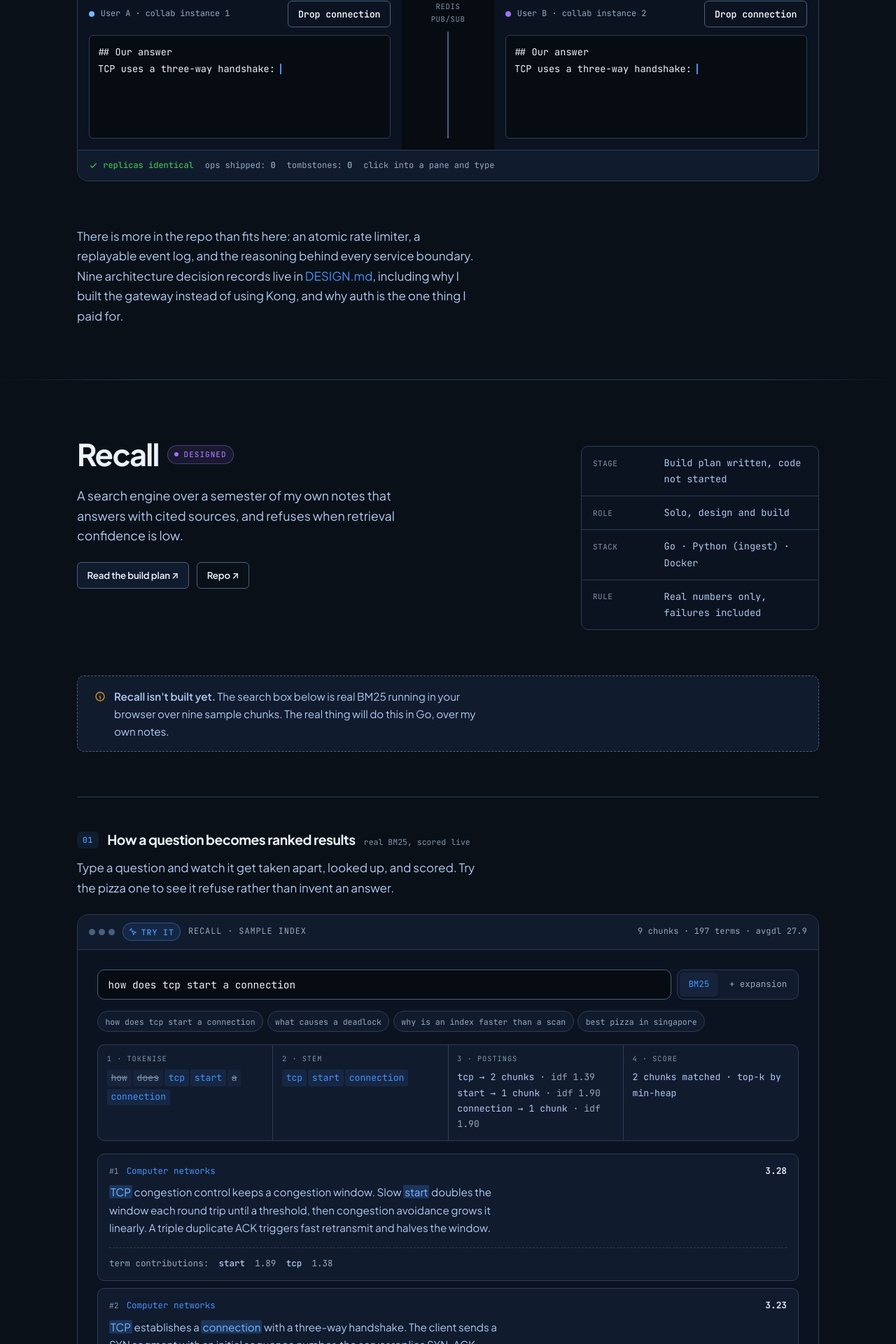
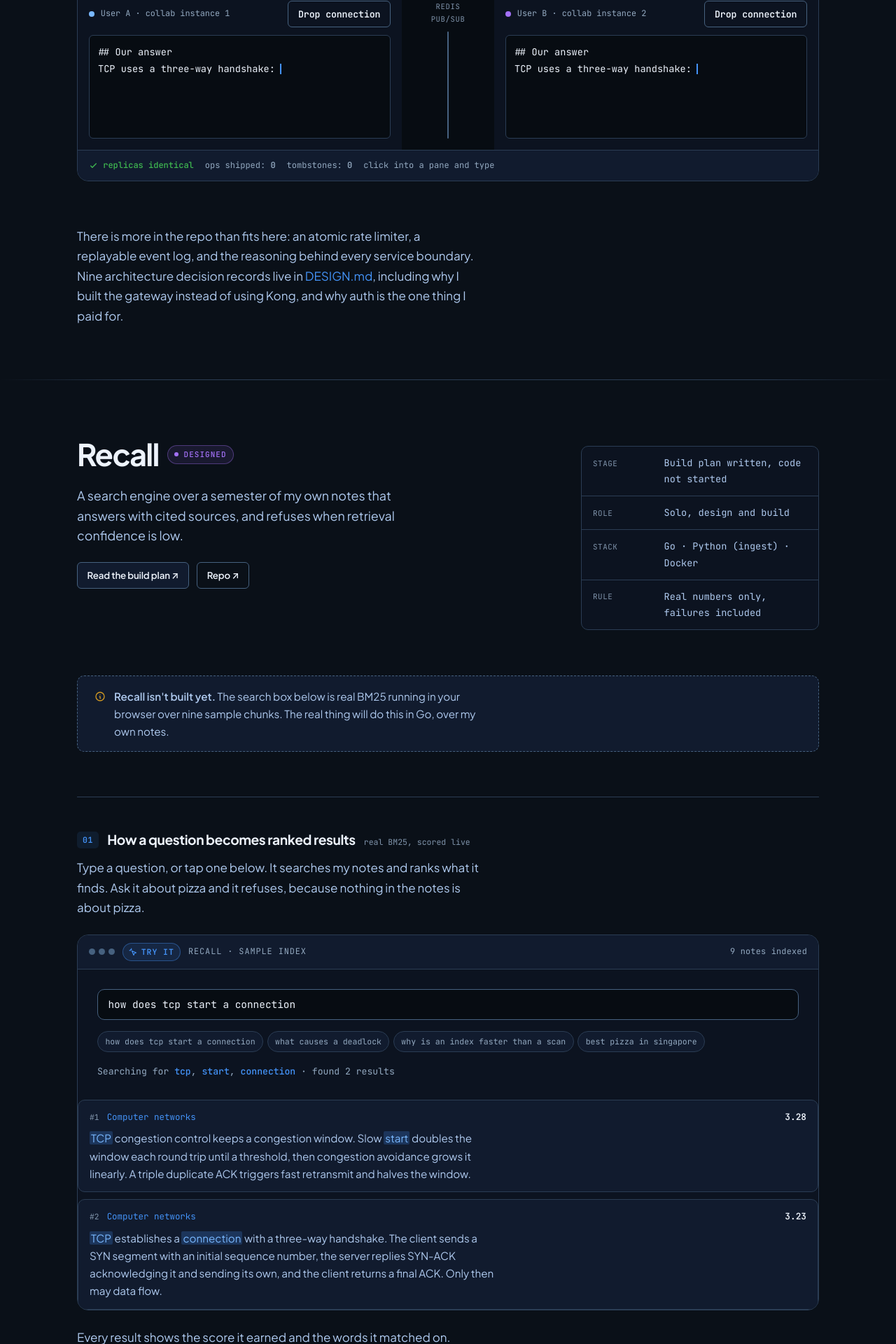
Before and after one commit to Wnayar/Personal_Webpage, a Flask app: page /systems in a window 1280 px wide. Shown: the part 2400-4320 px from the top of the page at 70% size. Run offline with Flask 3, Linux system fonts and the light colour scheme.

Commit message:
Add playback controls, simplify the search demo, hint the gate
Request walkthrough is now a stepper rather than a fixed animation. The
captions carry real detail and three seconds was not enough to read them, so
there is a pause button and step back and forward, and the dwell went from 3s
to 4.6s. Controls only appear once a walkthrough is running.

Search demo was doing too much. Removed the "BM25 / + expansion" toggle,
since the label means nothing to most readers and the mode it switched was an
illustration rather than the real retrieval. Replaced the four-stage
tokenise/stem/postings/score pipeline with one plain line: "Searching for
deadlock, found 1 result". Also dropped "avgdl 27.9" and the per-term
contribution row, and reworded the refusal from "retrieval confidence too low"
to "No answer. Nothing in the notes is a good enough match. It would rather
say nothing than make something up."

Airlock's terminal was a large empty box with no indication it was waiting on
you. It now explains the two choices, and the hint fades once you pick one.

Two bugs found while verifying rather than by reading:
  - `running` was left referenced by the hover handlers after the old
    timer-chain player was replaced, throwing on every hover.
  - The controls ignored the hidden attribute, because a display value beats
    it. Stated explicitly now.

Co-Authored-By: Claude Opus 5 (1M context) <noreply@anthropic.com>

```diff
--- a/static/css/labs.css
+++ b/static/css/labs.css
@@ -2252,3 +2252,108 @@ input[type="range"]::-moz-range-thumb {
     padding: var(--s-3) var(--s-4);
   }
 }
+
+/* Playback controls for the request walkthrough. The captions carry real
+   detail, so it has to be possible to stop and go back. */
+.topo__controls {
+  display: flex;
+  align-items: center;
+  gap: var(--s-2);
+  margin-top: var(--s-3);
+}
+
+.topo__ctrl {
+  display: inline-flex;
+  align-items: center;
+  justify-content: center;
+  gap: 0.4rem;
+  min-height: 32px;
+  padding: 0 0.6rem;
+  border: 1px solid var(--border-strong);
+  border-radius: var(--r-sm);
+  background: var(--surface-2);
+  color: var(--text-2);
+  font-family: var(--font-mono);
+  font-size: var(--fs-micro);
+  letter-spacing: 0.06em;
+  text-transform: uppercase;
+  transition: all 0.2s var(--ease);
+}
+
+.topo__ctrl:hover:not(:disabled) {
+  color: var(--text);
+  border-color: var(--accent-deep);
+  background: var(--surface-3);
+}
+
+.topo__ctrl:disabled {
+  opacity: 0.35;
+  cursor: not-allowed;
+}
+
+.topo__ctrl--play {
+  color: var(--accent);
+  border-color: color-mix(in srgb, var(--accent) 45%, transparent);
+  background: var(--wash-accent);
+  padding-inline: 0.75rem;
+}
+
+.topo__ctrl .topo__icon-pause {
+  display: none;
+}
+
+.topo__ctrl.is-playing .topo__icon-pause {
+  display: block;
+}
+
+.topo__ctrl.is-playing .topo__icon-play {
+  display: none;
+}
+
+/* Tells you the terminal is waiting on you, rather than being broken. */
+.gate__term {
+  position: relative;
+}
+
+.gate__hint {
+  position: absolute;
+  inset: auto var(--s-5) var(--s-5) var(--s-5);
+  margin: 0;
+  max-width: none;
+  padding: var(--s-4);
+  border: 1px dashed var(--border-strong);
+  border-radius: var(--r-sm);
+  background: color-mix(in srgb, var(--surface) 88%, transparent);
+  font-size: var(--fs-sm);
+  line-height: var(--lh-sm);
+  color: var(--muted);
+  transition: opacity 0.3s var(--ease);
+}
+
+.gate__hint b {
+  color: var(--text-2);
+}
+
+.gate__hint.is-hidden {
+  opacity: 0;
+  pointer-events: none;
+}
+
+/* One plain sentence in place of the old four-stage pipeline. */
+.ir__matched {
+  margin: 0 0 var(--s-4);
+  max-width: none;
+  font-family: var(--font-mono);
+  font-size: var(--fs-xs);
+  color: var(--muted);
+}
+
+.ir__matched b {
+  color: var(--accent);
+  font-weight: 500;
+}
+
+/* A display value beats the hidden attribute, so say it outright. */
+.topo__controls[hidden] {
+  display: none;
+}
--- a/static/js/bm25.js
+++ b/static/js/bm25.js
@@ -57,20 +57,6 @@
     to: 1, in: 1, on: 1, at: 1, for: 1, and: 1, or: 1, it: 1, its: 1, that: 1,
     this: 1, with: 1, as: 1, by: 1, from: 1, how: 1, what: 1, does: 1, do: 1,
     which: 1, when: 1, why: 1, can: 1, will: 1, would: 1, s: 1
-  };
-
-  /* Illustrative expansion only. Recall's hybrid mode fuses BM25 with vector
-     similarity over real embeddings; a hand-written map is not that, and is
-     labelled as such in the UI. */
-  var RELATED = {
-    handshake: ["syn", "ack", "connect"],
-    lock: ["deadlock", "mutual", "exclus"],
-    stuck: ["deadlock", "wait", "circular"],
-    memori: ["page", "frame", "virtual"],
-    fast: ["index", "logarithm", "cach"],
-    partit: ["cap", "consist", "avail"],
-    shard: ["hash", "ring", "node"],
-    order: ["sort", "sequenc", "rang"]
   };
 
   var K1 = 1.2;
@@ -150,13 +136,8 @@
   /* --- UI ----------------------------------------------------------------- */
 
   var input = lab.querySelector("[data-ir-input]");
-  var stageTokens = lab.querySelector("[data-stage-tokens]");
-  var stageTerms = lab.querySelector("[data-stage-terms]");
-  var stagePostings = lab.querySelector("[data-stage-postings]");
-  var stageScored = lab.querySelector("[data-stage-scored]");
+  var matchedEl = lab.querySelector("[data-ir-matched]");
   var results = lab.querySelector("[data-ir-results]");
-  var hybridBtns = lab.querySelectorAll("[data-ir-mode]");
-  var mode = "keyword";
 
   var REFUSE_BELOW = 1.0;
 
@@ -168,64 +149,19 @@
     var q = input.value.trim();
 
     if (!q) {
-      stageTokens.innerHTML = '<span class="muted">·</span>';
-      stageTerms.innerHTML = '<span class="muted">·</span>';
-      stagePostings.innerHTML = '<span class="muted">·</span>';
-      stageScored.innerHTML = '<span class="muted">·</span>';
+      matchedEl.textContent = "";
       results.innerHTML = "";
       return;
     }
 
     var a = analyse(q);
-
-    /* Stage 1: raw tokens, with stopwords struck through. */
-    var tokHtml = "";
-    a.raw.forEach(function (w) {
-      var isStop = STOPWORDS[w] || w.length < 2;
-      tokHtml += chipHtml(w, isStop ? "drop" : "");
-    });
-    stageTokens.innerHTML = tokHtml || '<span class="muted">·</span>';
-
-    /* Stage 2: stems, plus expansion terms if hybrid is on. */
     var terms = a.kept.map(function (t) {
       return t.term;
     });
     var expanded = [];
-    if (mode === "hybrid") {
-      terms.forEach(function (t) {
-        (RELATED[t] || []).forEach(function (r) {
-          if (terms.indexOf(r) === -1 && expanded.indexOf(r) === -1) expanded.push(r);
-        });
-      });
-    }
+    var all = terms;
 
-    var termHtml = terms
-      .map(function (t) {
-        return chipHtml(t);
-      })
-      .join("");
-    termHtml += expanded
-      .map(function (t) {
-        return chipHtml(t, "syn");
-      })
-      .join("");
-    stageTerms.innerHTML = termHtml || '<span class="muted">·</span>';
-
-    /* Stage 3: postings list sizes, the actual index lookup. */
-    var all = terms.concat(expanded);
-    var postHtml = all
-      .map(function (t) {
-        var e = index[t];
-        var n = e ? Object.keys(e.postings).length : 0;
-        return (
-          '<div>' + t + " → " + (n ? n + " chunk" + (n === 1 ? "" : "s") : "∅") +
-          '<span class="muted"> · idf ' + idf(t).toFixed(2) + "</span></div>"
-        );
-      })
-      .join("");
-    stagePostings.innerHTML = postHtml || '<span class="muted">·</span>';
-
-    /* Stage 4: score every candidate document. */
+    /* Score every candidate chunk. */
     var scores = [];
     for (var d = 0; d < N; d++) {
       var total = 0;
@@ -247,19 +183,24 @@
       return y.score - x.score;
     });
 
-    stageScored.innerHTML = scores.length
-      ? scores.length + " chunk" + (scores.length === 1 ? "" : "s") + " matched · top-k by min-heap"
-      : '<span class="muted">no chunk contains any query term</span>';
+    /* One plain line instead of a four-stage jargon pipeline. */
+    var used = terms.filter(function (t) {
+      return index[t] && Object.keys(index[t].postings).length;
+    });
+    matchedEl.innerHTML = used.length
+      ? "Searching for " + used.map(function (t) { return "<b>" + t + "</b>"; }).join(", ") +
+        " · found " + scores.length + " result" + (scores.length === 1 ? "" : "s")
+      : "None of those words appear anywhere in the notes.";
 
     /* Results, or the refusal the build plan specifies. */
     var top = scores.slice(0, 3);
 
     if (!top.length || top[0].score < REFUSE_BELOW) {
       results.innerHTML =
-        '<div class="refusal"><b>Refused: retrieval confidence too low</b>' +
-        "Nothing in the index scored above the threshold" +
-        (top.length ? " (best was " + top[0].score.toFixed(2) + ", floor is " + REFUSE_BELOW.toFixed(2) + ")" : "") +
-        ". Recall answers from retrieved chunks or not at all: an answer with no sources behind it is the failure mode the citation requirement exists to prevent." +
+        '<div class="refusal"><b>No answer</b>' +
+        "Nothing in the notes is a good enough match" +
+        (top.length ? " (best score " + top[0].score.toFixed(2) + ", it needs " + REFUSE_BELOW.toFixed(2) + ")" : "") +
+        ". It would rather say nothing than make something up." +
         "</div>";
       return;
     }
@@ -278,15 +219,6 @@
           return matched[stem(w.toLowerCase())] ? "<mark>" + w + "</mark>" : w;
         });
 
-        var math = hit.parts
-          .sort(function (x, y) {
-            return y.s - x.s;
-          })
-          .map(function (p) {
-            return "<b>" + p.t + "</b> " + p.s.toFixed(2);
-          })
-          .join("");
-
         return (
           '<article class="hit" style="animation-delay:' + rank * 60 + 'ms">' +
           '<span class="hit__bar" style="--w:' + ((hit.score / maxScore) * 100).toFixed(1) + '%"></span>' +
@@ -294,7 +226,6 @@
           '<span class="hit__src">' + doc.src + "</span>" +
           '<span class="hit__score">' + hit.score.toFixed(2) + "</span></div>" +
           '<p class="hit__text">' + highlighted + "</p>" +
-          '<div class="hit__math"><span class="muted">term contributions:</span>' + math + "</div>" +
           "</article>"
         );
       })
@@ -311,21 +242,10 @@
     });
   });
 
-  hybridBtns.forEach(function (btn) {
-    btn.addEventListener("click", function () {
-      mode = btn.getAttribute("data-ir-mode");
-      hybridBtns.forEach(function (b) {
-        b.setAttribute("aria-pressed", String(b === btn));
-      });
-      run();
-    });
-  });
-
   /* Corpus stats for the panel bar. */
   var statsEl = lab.querySelector("[data-ir-stats]");
   if (statsEl) {
-    statsEl.textContent =
-      N + " chunks · " + Object.keys(index).length + " terms · avgdl " + avgdl.toFixed(1);
+    statsEl.textContent = N + " notes indexed";
   }
 
   input.value = "how does tcp start a connection";
--- a/static/js/gate.js
+++ b/static/js/gate.js
@@ -108,6 +108,7 @@
   var verdictEl = lab.querySelector("[data-verdict]");
   var tierEl = lab.querySelector("[data-tier]");
   var termEl = lab.querySelector("[data-terminal]");
+  var hintEl = lab.querySelector("[data-gate-hint]");
   var runBtns = lab.querySelectorAll("[data-case]");
 
   var timers = [];
@@ -127,6 +128,7 @@
     });
     verdictEl.className = "verdict";
     verdictEl.textContent = "waiting for an install";
+    if (hintEl) hintEl.classList.remove("is-hidden");
     tierEl.innerHTML = "<b>Tier 1 · deterministic tripwires.</b> Plain code, no model. Reading a planted honeytoken, connecting out to a non-registry host, or spawning a shell during an install triggers an instant block on its own.";
     termEl.innerHTML = "";
   }
@@ -189,6 +191,7 @@
 
   function run(caseKey) {
     clearAll();
+    if (hintEl) hintEl.classList.add("is-hidden");
     var c = CASES[caseKey];
 
     verdictEl.textContent = "checking " + c.pkg + " …";
--- a/static/js/topology.js
+++ b/static/js/topology.js
@@ -7,6 +7,11 @@
 
   var stage = document.getElementById("topo-stage");
   if (!stage) return;
+
+  /* True while a walkthrough owns the highlighting, so hover does not fight it. */
+  function scenarioActive() {
+    return !!(typeof player !== "undefined" && player && player.key);
+  }
 
   var reduced = (window.WN && window.WN.reduced) || false;
   var NS = "http://www.w3.org/2000/svg";
@@ -321,10 +326,10 @@
     };
     g.addEventListener("click", select);
     g.addEventListener("mouseenter", function () {
-      if (!running) hoverNode(n.id);
+      if (!scenarioActive()) hoverNode(n.id);
     });
     g.addEventListener("mouseleave", function () {
-      if (!running) clearHighlight();
+      if (!scenarioActive()) clearHighlight();
     });
     g.addEventListener("focus", select);
     g.addEventListener("keydown", function (ev) {
@@ -461,7 +466,7 @@
     html += "</dl>";
     inspect.innerHTML = html;
 
-    if (!running) hoverNode(id);
+    if (!scenarioActive()) hoverNode(id);
   }
 
   /* --- Packets ------------------------------------------------------------ */
@@ -510,75 +515,154 @@
     livePackets = [];
   }
 
-  /* --- Scenario player ---------------------------------------------------- */
+  /* --- Scenario player ----------------------------------------------------
+     The captions carry real detail, so this is a stepper rather than a fixed
+     animation: it can be paused, and stepped back and forth by hand. */
 
   var capStep = document.getElementById("topo-cap-step");
   var capText = document.getElementById("topo-cap-text");
   var buttons = document.querySelectorAll(".scenario-btn");
-  var running = null;
-  var timers = [];
+  var ctrls = document.getElementById("topo-controls");
+  var btnPrev = document.getElementById("topo-prev");
+  var btnPlay = document.getElementById("topo-play");
+  var btnNext = document.getElementById("topo-next");
+  var DWELL = 4600;
 
-  function stopScenario() {
-    timers.forEach(clearTimeout);
-    timers = [];
-    clearPackets();
-    running = null;
+  var player = { key: null, i: 0, playing: false, timer: null };
+
+  function clearTimer() {
+    if (player.timer) {
+      clearTimeout(player.timer);
+      player.timer = null;
+    }
+  }
+
+  function syncControls() {
+    var sc = SCENARIOS[player.key];
+    var active = !!sc;
+    if (ctrls) ctrls.hidden = !active;
+    if (!active) return;
+
+    btnPrev.disabled = player.i <= 0;
+    btnNext.disabled = player.i >= sc.steps.length;
+    btnPlay.setAttribute("aria-pressed", String(player.playing));
+    btnPlay.querySelector("[data-play-label]").textContent = player.playing
+      ? "Pause"
+      : player.i >= sc.steps.length
+      ? "Replay"
+      : "Play";
+    btnPlay.classList.toggle("is-playing", player.playing);
+
     buttons.forEach(function (b) {
-      b.classList.remove("is-running");
+      b.classList.toggle("is-running", b.getAttribute("data-scenario") === player.key);
     });
   }
 
-  function playScenario(key, btn) {
-    stopScenario();
-    running = key;
-    btn.classList.add("is-running");
+  function renderStep() {
+    var sc = SCENARIOS[player.key];
+    if (!sc) return;
+    clearPackets();
 
-    var sc = SCENARIOS[key];
-    var stepMs = reduced ? 2600 : 3000;
+    if (player.i >= sc.steps.length) {
+      capStep.textContent = "Done · " + sc.label;
+      capText.textContent = sc.close;
+      clearHighlight();
+      player.playing = false;
+      clearTimer();
+      syncControls();
+      return;
+    }
 
-    sc.steps.forEach(function (step, i) {
-      timers.push(
-        setTimeout(function () {
+    var step = sc.steps[player.i];
     highlight(step.nodes, step.edges || []);
-          capStep.textContent = "Step " + (i + 1) + " / " + sc.steps.length + " · " + sc.label;
+    capStep.textContent = "Step " + (player.i + 1) + " of " + sc.steps.length + " · " + sc.label;
     capText.textContent = step.text;
 
     if (!reduced) {
       (step.edges || []).forEach(function (eid) {
-              for (var k = 0; k < 3; k++) {
-                firePacket(eid, step.dir || 1, k * 420);
-              }
+        for (var k = 0; k < 3; k++) firePacket(eid, step.dir || 1, k * 420);
       });
     }
-        }, i * stepMs)
-      );
-    });
+    syncControls();
+  }
 
-    timers.push(
-      setTimeout(function () {
-        capStep.textContent = "Done · " + sc.label;
-        capText.textContent = sc.close;
+  function tick() {
+    clearTimer();
+    if (!player.playing) return;
+    player.timer = setTimeout(function () {
+      player.i += 1;
+      renderStep();
+      tick();
+    }, DWELL);
+  }
+
+  function startScenario(key) {
+    player.key = key;
+    player.i = 0;
+    player.playing = true;
+    renderStep();
+    tick();
+  }
+
+  function stopScenario() {
+    clearTimer();
+    clearPackets();
+    player.key = null;
+    player.playing = false;
     clearHighlight();
-        running = null;
     buttons.forEach(function (b) {
       b.classList.remove("is-running");
     });
-      }, sc.steps.length * stepMs)
-    );
+    if (ctrls) ctrls.hidden = true;
+    capStep.textContent = "Idle";
+    capText.textContent = "Pick a request path, or tap any service to see what it owns.";
   }
 
   buttons.forEach(function (btn) {
     btn.addEventListener("click", function () {
       var key = btn.getAttribute("data-scenario");
-      if (running === key) {
+      if (player.key === key) {
         stopScenario();
-        capStep.textContent = "Idle";
-        capText.textContent = "Pick a request path, or hover any service to see what it owns.";
         return;
       }
-      playScenario(key, btn);
+      startScenario(key);
     });
   });
+
+  if (btnPlay) {
+    btnPlay.addEventListener("click", function () {
+      var sc = SCENARIOS[player.key];
+      if (!sc) return;
+      if (player.i >= sc.steps.length) {
+        player.i = 0;
+        player.playing = true;
+        renderStep();
+        tick();
+        return;
+      }
+      player.playing = !player.playing;
+      if (player.playing) tick();
+      else clearTimer();
+      syncControls();
+    });
+
+    btnPrev.addEventListener("click", function () {
+      if (!SCENARIOS[player.key]) return;
+      player.playing = false;
+      clearTimer();
+      player.i = Math.max(0, player.i - 1);
+      renderStep();
+    });
+
+    btnNext.addEventListener("click", function () {
+      var sc = SCENARIOS[player.key];
+      if (!sc) return;
+      player.playing = false;
+      clearTimer();
+      player.i = Math.min(sc.steps.length, player.i + 1);
+      renderStep();
+    });
+  }
 
   /* Start on the gateway so the inspector is never empty. */
   selectNode("gw");
--- a/templates/systems.html
+++ b/templates/systems.html
@@ -111,7 +111,20 @@
                         </div>
                         <div class="topo__caption">
                             <div class="topo__caption-step" id="topo-cap-step">Idle</div>
-                            <p class="topo__caption-text" id="topo-cap-text">Pick a request path, or hover any service to see what it owns.</p>
+                            <p class="topo__caption-text" id="topo-cap-text">Pick a request path, or tap any service to see what it owns.</p>
+                            <div class="topo__controls" id="topo-controls" hidden>
+                                <button type="button" class="topo__ctrl" id="topo-prev" aria-label="Previous step">
+                                    <svg viewBox="0 0 24 24" fill="none" stroke="currentColor" stroke-width="2.4" stroke-linecap="round" stroke-linejoin="round" width="14" height="14" aria-hidden="true"><path d="m15 18-6-6 6-6"/></svg>
+                                </button>
+                                <button type="button" class="topo__ctrl topo__ctrl--play" id="topo-play" aria-pressed="true">
+                                    <svg class="topo__icon-play" viewBox="0 0 24 24" fill="currentColor" width="13" height="13" aria-hidden="true"><path d="M6 4l14 8-14 8z"/></svg>
+                                    <svg class="topo__icon-pause" viewBox="0 0 24 24" fill="currentColor" width="13" height="13" aria-hidden="true"><path d="M7 4h4v16H7zM13 4h4v16h-4z"/></svg>
+                                    <span data-play-label>Pause</span>
+                                </button>
+                                <button type="button" class="topo__ctrl" id="topo-next" aria-label="Next step">
+                                    <svg viewBox="0 0 24 24" fill="none" stroke="currentColor" stroke-width="2.4" stroke-linecap="round" stroke-linejoin="round" width="14" height="14" aria-hidden="true"><path d="m9 18 6-6-6-6"/></svg>
+                                </button>
+                            </div>
                         </div>
                         <div class="topo__inspect" id="topo-inspect"></div>
                     </div>
@@ -250,8 +263,8 @@
                 <span class="lab__hint">real BM25, scored live</span>
             </div>
             <p class="lab__intro">
-                Type a question and watch it get taken apart, looked up, and scored. Try the pizza one to see it
-                refuse rather than invent an answer.
+                Type a question, or tap one below. It searches my notes and ranks what it finds. Ask it about
+                pizza and it refuses, because nothing in the notes is about pizza.
             </p>
 
             <div class="panel">
@@ -263,11 +276,7 @@
                 </div>
                 <div class="panel__body">
                     <div class="ir__search">
-                        <input class="ir__input" data-ir-input type="search" placeholder="ask about OS, networks, databases…" aria-label="Search the sample corpus">
-                        <div class="seg">
-                            <button type="button" data-ir-mode="keyword" aria-pressed="true">BM25</button>
-                            <button type="button" data-ir-mode="hybrid" aria-pressed="false">+ expansion</button>
-                        </div>
+                        <input class="ir__input" data-ir-input type="search" placeholder="Ask a question…" aria-label="Search the notes">
                     </div>
 
                     <div class="ir__chips">
@@ -277,23 +286,7 @@
                         <button type="button" class="ir__chip" data-ir-example>best pizza in singapore</button>
                     </div>
 
-                    <div class="ir__pipeline">
-                        <div class="ir__stage">
-                            <div class="ir__stage-name">1 · tokenise</div>
-                            <div class="ir__stage-body" data-stage-tokens></div>
-                        </div>
-                        <div class="ir__stage">
-                            <div class="ir__stage-name">2 · stem</div>
-                            <div class="ir__stage-body" data-stage-terms></div>
-                        </div>
-                        <div class="ir__stage">
-                            <div class="ir__stage-name">3 · postings</div>
-                            <div class="ir__stage-body" data-stage-postings></div>
-                        </div>
-                        <div class="ir__stage">
-                            <div class="ir__stage-name">4 · score</div>
-                            <div class="ir__stage-body" data-stage-scored></div>
-                        </div>
+                    <p class="ir__matched" data-ir-matched></p>
                     </div>
 
                     <div class="ir__results" data-ir-results></div>
@@ -301,7 +294,7 @@
             </div>
 
             <p class="lab__intro" style="margin-top:var(--s-5)">
-                Nothing in the index is about pizza, so everything scores too low and it refuses.
+                Every result shows the score it earned and the words it matched on.
             </p>
 
 
@@ -387,6 +380,11 @@
 
                     <div class="gate__term">
                         <div class="term-window" data-terminal></div>
+                        <p class="gate__hint" data-gate-hint>
+                            Pick one of the two installs above. <b>python-pillow</b> is a fake built to look like
+                            the real <code>pillow</code> and gets blocked. <b>requests</b> is genuine and passes
+                            straight through. The output here is the real thing from the repo.
+                        </p>
                     </div>
                 </div>
             </div>
```
Lines whose indentation alone changed are shown as unchanged.
